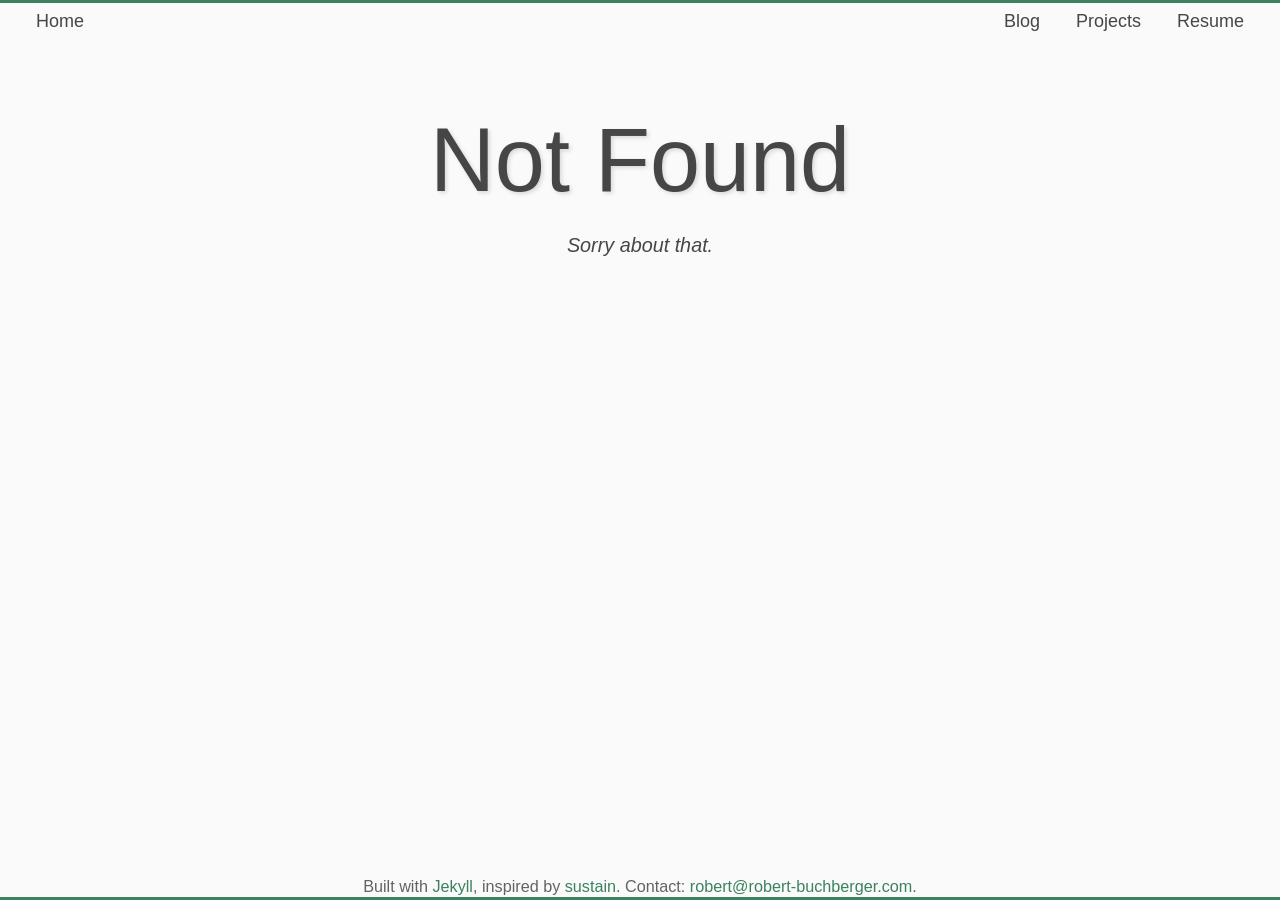
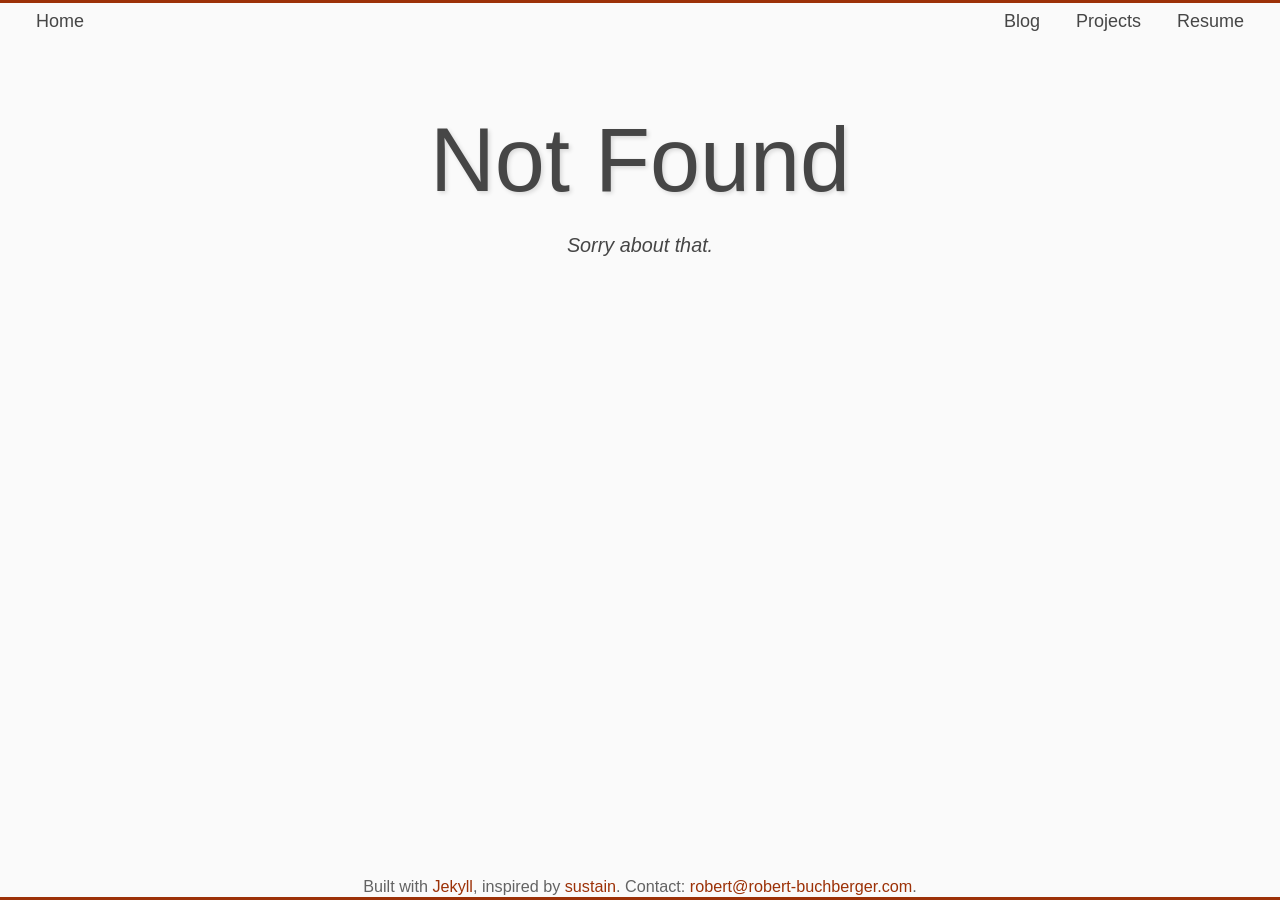
Before and after one commit to rbuchberger/robert-buchberger.com, a Jekyll site: the page built from error.html, in a window 1280 px wide. Built offline with Jekyll 4.4.1, drawn with Linux system fonts in a browser that asks for light colours; some web fonts are replaced.

Commit message:
style changes, theme color changed

```diff
--- a/_config.yml
+++ b/_config.yml
@@ -60,7 +60,7 @@ picture:
         height: 250
 
 css:
-  accent-color: '#3c825e'
+  accent-color: '#9C3107'
   accent-hover-color: '#825e3c'
   background-color: '#FAFAFA'
   foreground-color: '#464646'
--- a/_sass/_nav.scss
+++ b/_sass/_nav.scss
@@ -34,16 +34,18 @@ nav.main {
     color: var(--foreground-color);
   }
 
-  button.active, li.active {
+   .active {
     color: var(--background-color);
-    transition: .6s;
+    // background-color: var(--accent-color);
+    // transition-property: background-color;
+    // transition-delay: 1s;
 
     svg path {
       fill: var(--background-color);
     }
 
     &:hover {
-      box-shadow: 4px 3px 7px #0004;
+      text-shadow: 4px 3px 7px #0004;
       transition: .4s;
     }
   }
@@ -54,6 +56,9 @@ nav.main {
 
   a {
     color: inherit;
+    background-color: inherit;
+    // transition-property: background-color;
+    // transition-delay: 1s;
 
     &:hover {
       color: inherit;
```
